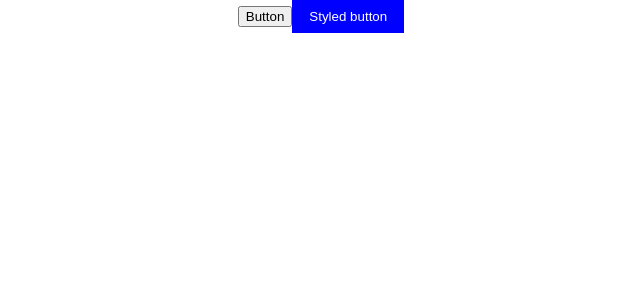
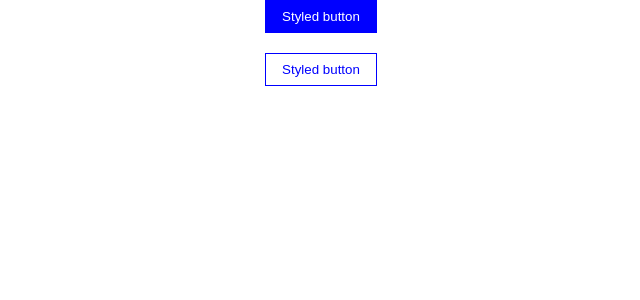
Before and after one commit to ksrinreddy/styled-components-basics-practice, a React (Create React App) app: page / in a window 1280 px wide. Shown: the top 300 px of the page, without its empty margins (319-959 px from the left). Built offline with nearby package versions, Linux system fonts and the light colour scheme.

Commit message:
using props to define styles

```diff
--- a/src/App.js
+++ b/src/App.js
@@ -3,7 +3,6 @@
 import "./App.css";
 // import styled from "styled-components";
 import { StyledButton } from "./components/Button/Button.styled";
-
 
 // const StyledButton = styled.button`
 //   background: blue;
@@ -18,8 +17,12 @@ import { StyledButton } from "./components/Button/Button.styled";
 function App() {
   return (
     <div className="App">
-      <button>Button</button>
+      {/* <button>Button</button> */}
       <StyledButton>Styled button</StyledButton>
+      <div>
+        <br />
+      </div>
+      <StyledButton variant="outline">Styled button</StyledButton>
     </div>
   );
 }
--- a/src/components/Button/Button.styled.js
+++ b/src/components/Button/Button.styled.js
@@ -1,9 +1,11 @@
 import { styled } from "styled-components";
 
 export const StyledButton = styled.button`
-  background: blue;
   border: 0.1rem solid blue;
-  color: #fff;
+  /* background: blue; */
+  background: ${(props) => (props.variant === "outline" ? "#fff" : "blue")};
+  /* color: #fff; */
+  color: ${(props) => (props.variant === "outline" ? "blue" : "#fff")};
   display: inline-block;
   padding: 0.5rem 1rem;
   cursor: pointer;
```
Also changed, not shown: 1 other file (tests, documents, lock files or other folders).
